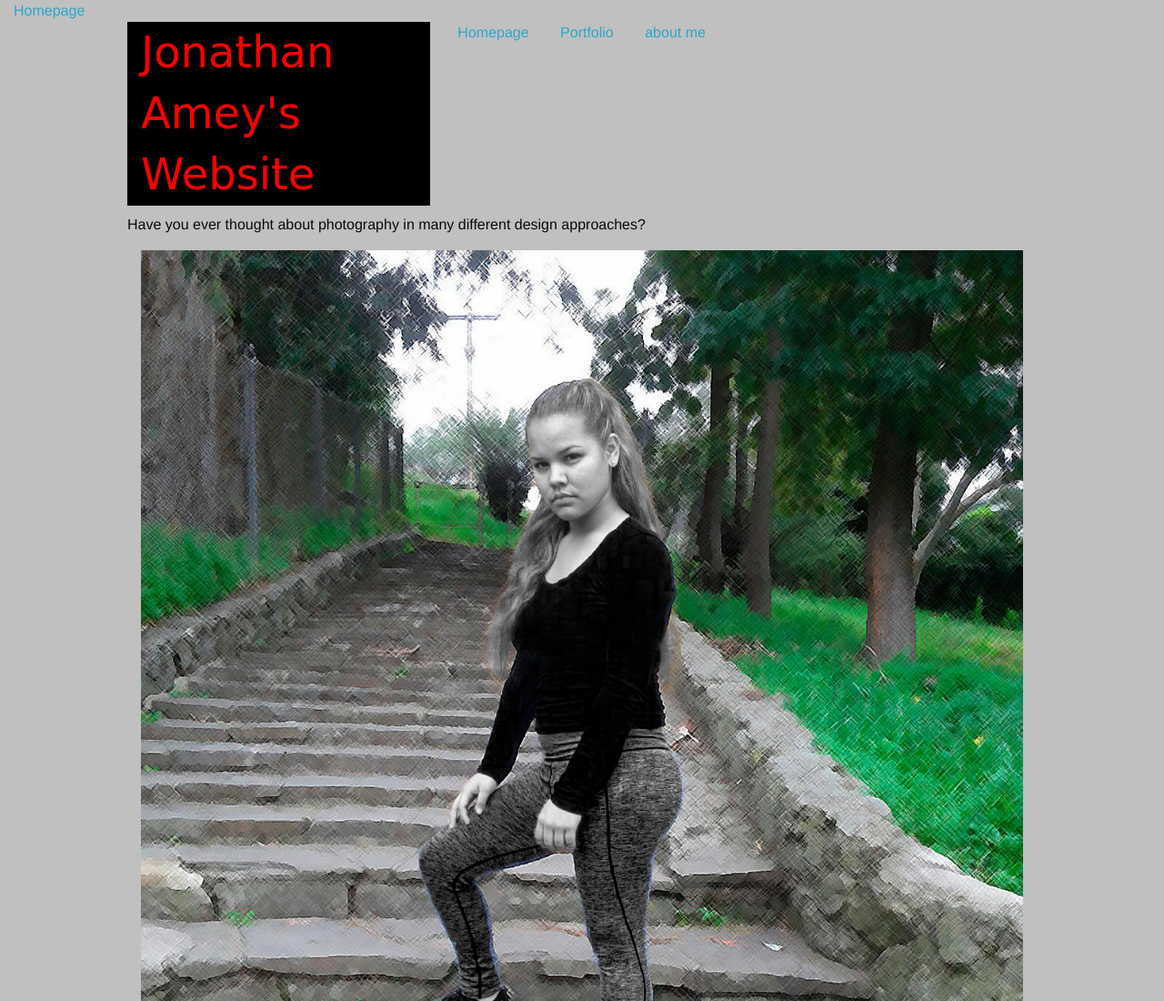
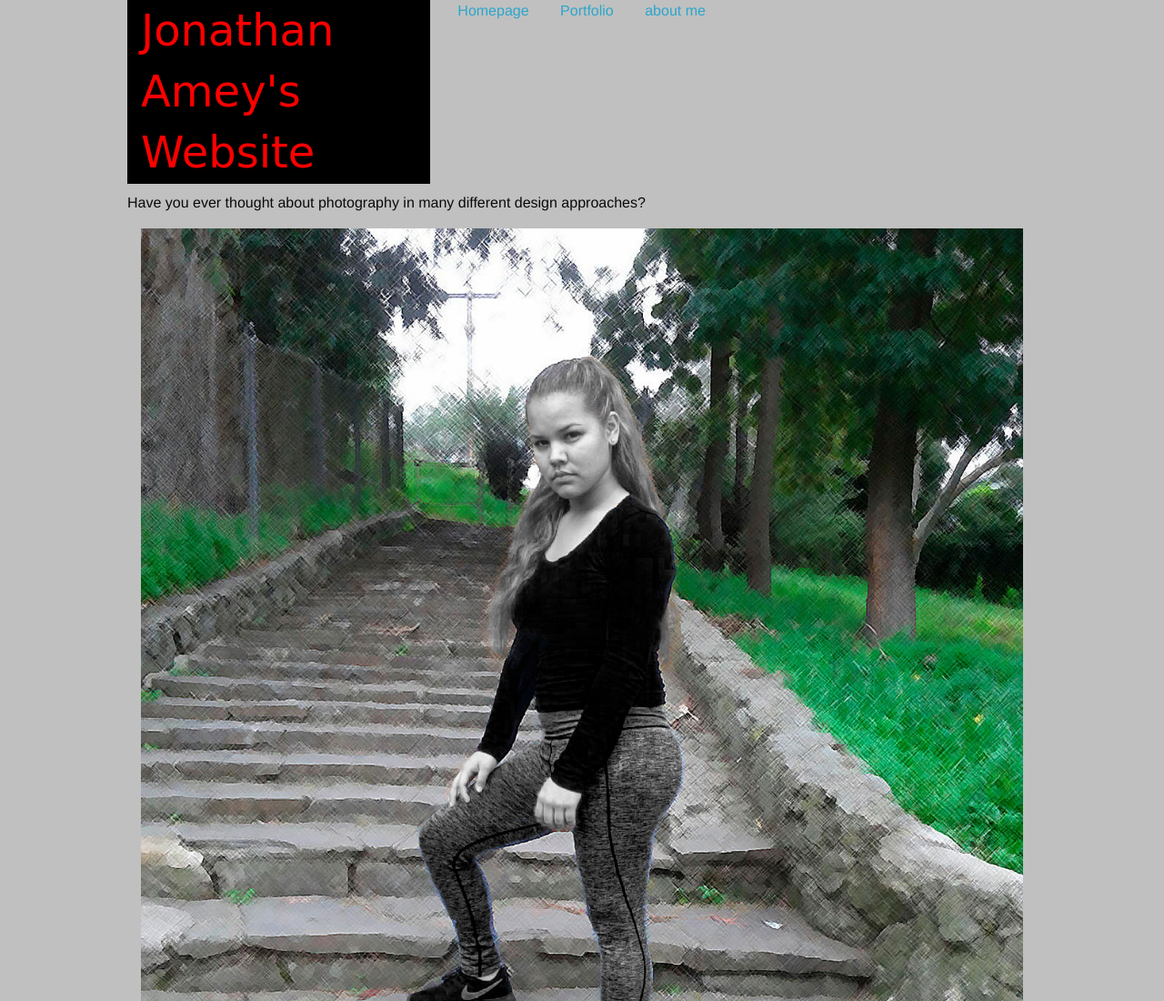
Before and after one commit to 5stargeneral/art3870-wi17, a plain HTML site: page index.html in a window 1280 px wide. Shown: the top 1100 px of the page at 91% size. Drawn offline with Linux system fonts and the light colour scheme; files that its build step writes are made by us from their sources; files whose address does not match are found by name.

Commit message:
Update index.html

```diff
--- a/index.html
+++ b/index.html
@@ -8,7 +8,7 @@
 <link rel="stylesheet" href="css/app.css">
 </head>
 <body>
-  <a href="redesign/index.html" class="columns small-12 med-2 large-1"> Homepage</a>
+
 <div class="wrapper">
 <header class="row">
 <h1 class="columns small-12 med-6 large-4">Jonathan Amey's Website</h1>
```
